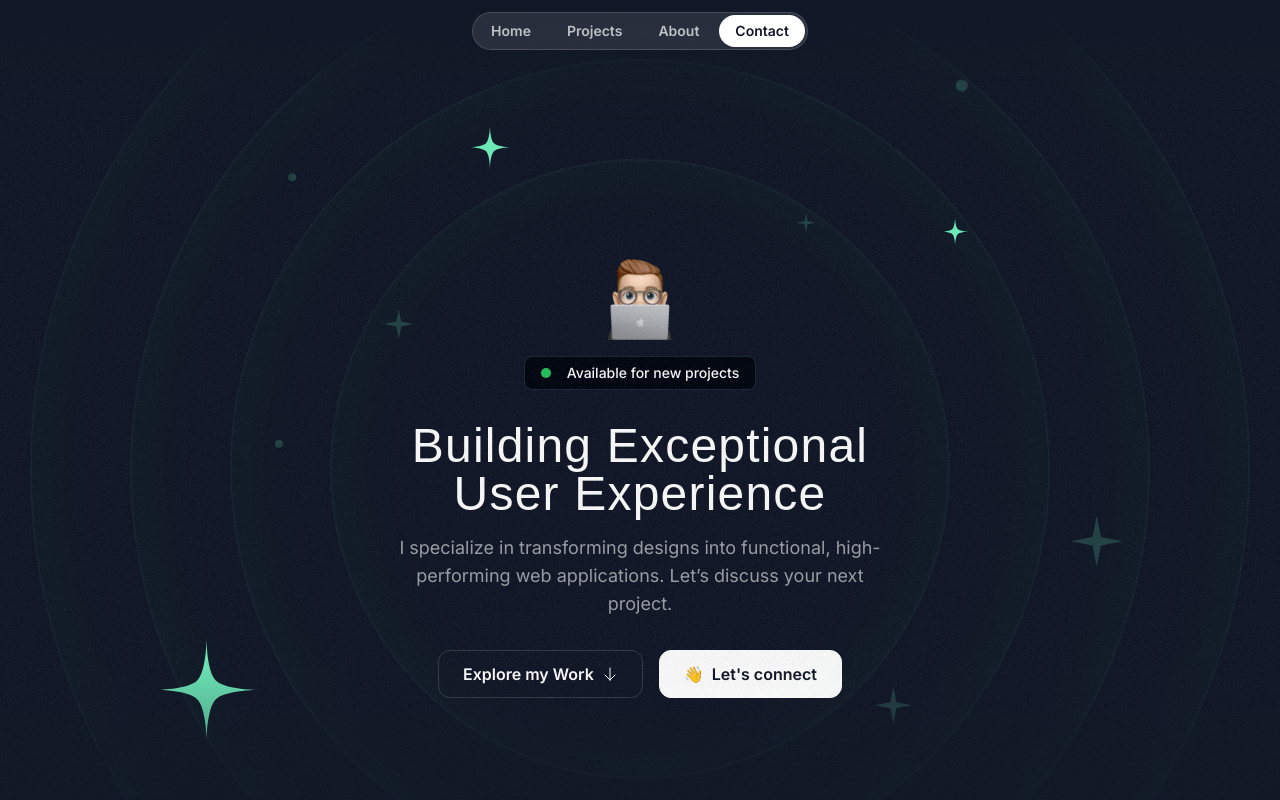
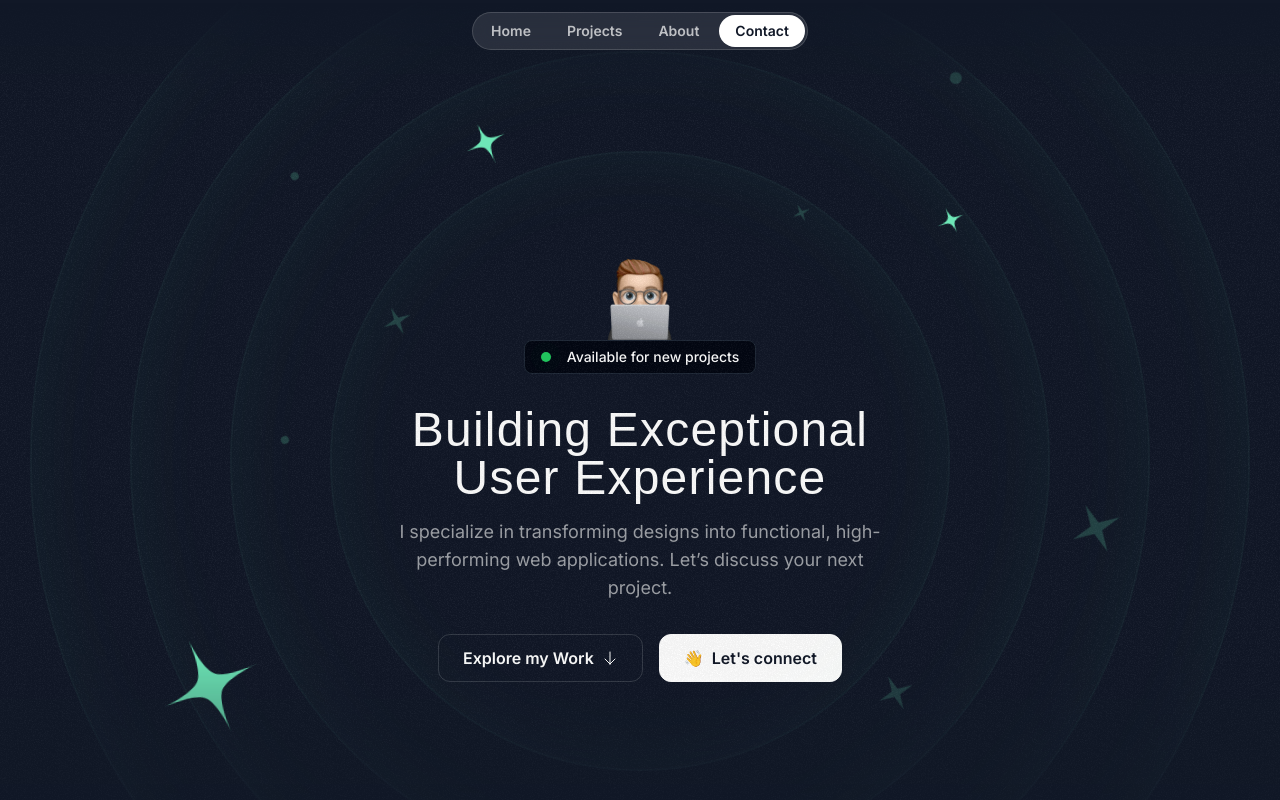
Before and after one commit to Prasant-Pradeep/portfolio_prasant, a Next.js app: page / in a window 1280 px wide. Shown: the top 800 px of the page. Built offline with nearby package versions, Linux system fonts and the light colour scheme; a web font is replaced by a local one.

Commit message:
feat:Animate hero section

```diff
--- a/src/components/HeroOrbit.tsx
+++ b/src/components/HeroOrbit.tsx
@@ -1,20 +1,31 @@
 import { PropsWithChildren } from "react";
+import { twMerge } from "tailwind-merge";
 
 export const HeroOrbit = ({
   children,
   size,
   rotation,
-}: PropsWithChildren<{ size: number; rotation: number }>) => {
+  shouldOrbit,
+  orbitDuration,
+}: PropsWithChildren<{ size: number; rotation: number;
+shouldOrbit?: boolean; orbitDuration?: string; }>) => {
   return (
     <div className="absolute left-1/2 top-1/2 -translate-x-1/2 -translate-y-1/2 ">
+      <div className={twMerge(shouldOrbit === true &&
+      "animate-spin")} style={{
+        animationDuration: orbitDuration,
+      }}>
       <div
-        className="flex items-start justify-start"
+        className="flex items-start justify-star "
         style={{
           transform: `rotate(${rotation}deg)`,
           height: `${size}px`,
           width: `${size}px`,
         }}
       >
+        <div className="animate-spin [animation-duration:10s">
+
+
           <div
             className="inline-flex"
             style={{
@@ -25,5 +36,7 @@ export const HeroOrbit = ({
           </div>
         </div>
       </div>
+      </div>
+    </div>
   );
 };
--- a/src/sections/Hero.tsx
+++ b/src/sections/Hero.tsx
@@ -72,8 +72,12 @@ export const HeroSection = () => {
             className="size-[100px]"
           />
 
-          <div className="bg-gray-950 border border-gray-800 px-4 py-1.5 inline-flex items-center gap-4 rounded-lg mt-4">
-            <div className="bg-green-500 size-2.5 rounded-full"></div>
+          <div className="bg-gray-950 border border-gray-800 px-4 py-1.5 inline-flex items-center gap-4 rounded-lg">
+            <div className="bg-green-500 size-2.5 rounded-full
+            relative">
+              <div className="bg-green-500 absolute inset-0
+              rounded-full animate-ping-large"></div>
+            </div>
             <div className="text-sm font-medium">
               Available for new projects
             </div>
--- a/tailwind.config.ts
+++ b/tailwind.config.ts
@@ -24,6 +24,17 @@ const config: Config = {
       fontFamily: {
         sans: 'var(--font-sans)',
         serif: 'var(--font-serif)',
+      },
+      animation:{
+        'ping-large':"ping-large 1s ease-in-out infinite"
+      },
+      keyframes: {
+        'ping-large': {
+          '75%,100%':{
+            transform: 'scale(3)',
+            opacity: '0',
+          }
+        }
       }
 
     },
```
Lines whose indentation alone changed are shown as unchanged.
